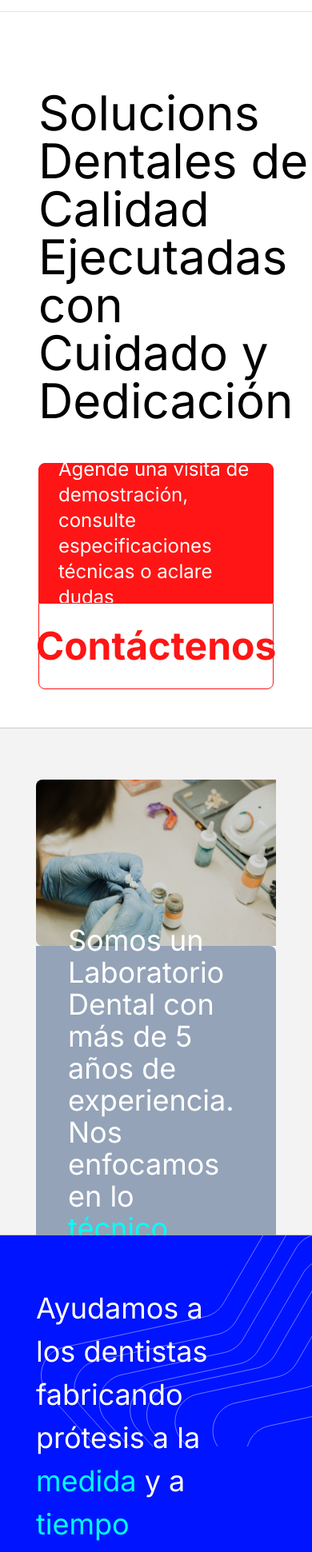
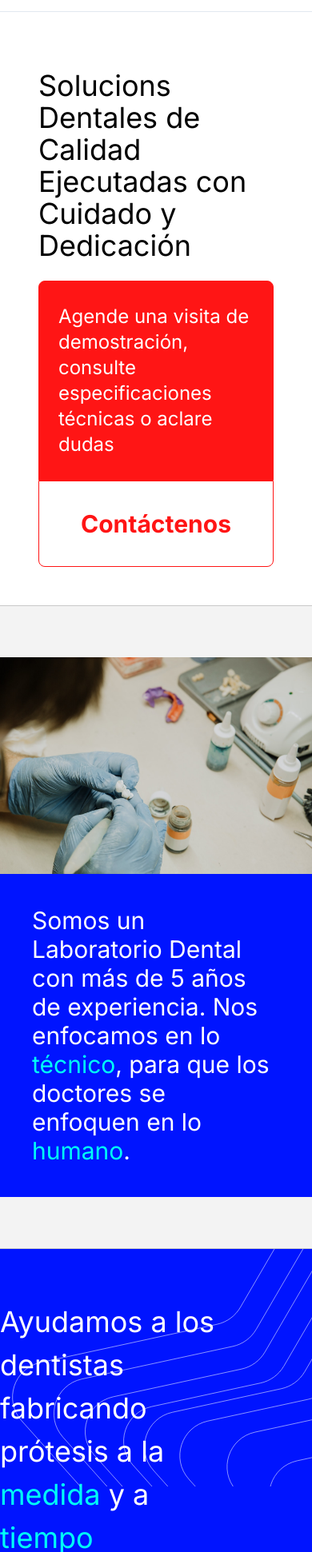
Before and after one commit to HyperMonkey3D/duodent-lab, a Next.js app: page / in a window 390 px wide. Shown: the part 59-2000 px from the top of the page at 80% size. Built offline with nearby package versions, Linux system fonts and the light colour scheme.

Commit message:
style added

```diff
--- a/components/common/Cards.tsx
+++ b/components/common/Cards.tsx
@@ -9,7 +9,7 @@ interface CardProps  {
 
 const Cards = ( { side } : CardProps ) => {
     return(
-        <div className="w-[250px] sm:w-[300px] md:w-[380px] lg:w-[517px] h-[326px] bg-white px-14 py-14 border border-white rounded-lg flex flex-col justify-between z-10">
+        <div className="w-full  lg:w-[400px] xl:w-[517px] h-fit lg:h-[326px] bg-white px-14 py-14 border border-white rounded-lg flex flex-col justify-between z-10">
             <ul>
                 {
                     side === "left" && (
--- a/components/sections/Hero.tsx
+++ b/components/sections/Hero.tsx
@@ -3,16 +3,16 @@ import Link from "next/link"
 const Hero = () => {
     return(
         <section className="py-6">
-            <div className="container mx-auto flex flex-wrap justify-evenly py-6">
-                <div className=" xl:w-[674px] pl-12 py-12 bg-white">
-                    <h1 className="text-6xl">Solucions Dentales de Calidad <br></br> Ejecutadas con Cuidado y Dedicación</h1>
+            <div className="container mx-auto flex flex-wrap xl:flex-nowrap justify-evenly p-6">
+                <div className="w-full lg:w-[700px] xl:w-[800px] p-6 bg-white">
+                    <h1 className="text-4xl md:text-5xl xl:text-6xl">Solucions Dentales de Calidad <br></br> Ejecutadas con Cuidado y Dedicación</h1>
                 </div>
-                <div className="w-full xl:w-[500px]  flex flex-col justify-center items-center bg-white px-12">
-                    <div className="w-full lg:w-[600px] xl:w-[394px] h-[175px] bg-duo-orange flex items-center border border-duo-orange rounded-t-lg">
+                <div className="w-full xl:w-[500px]  flex flex-col justify-center items-center bg-white px-6">
+                    <div className="w-full lg:w-[600px] xl:w-[394px] h-[250px]  sm:h-[175px] bg-duo-orange flex items-center border border-duo-orange rounded-t-lg">
                             <p className="text-white p-6 text-2xl ">Agende una visita de demostración, consulte especificaciones técnicas o aclare dudas</p>
                     </div>
                     <div className="w-full lg:w-[600px]  xl:w-[394px] bg-white h-[108px] flex items-center justify-center border border-duo-orange rounded-b-lg">
-                            <Link href={"#hablemos"} className={"text-duo-orange text-5xl font-bold"}>Contáctenos</Link>
+                            <Link href={"#hablemos"} className={"text-duo-orange text-3xl  sm:text-5xl font-bold"}>Contáctenos</Link>
                         </div>
                 </div>
             </div>
--- a/components/sections/HowWeHelp.tsx
+++ b/components/sections/HowWeHelp.tsx
@@ -5,15 +5,20 @@ import lines from "../../public/stars.svg"
 
 const HowWeHelp = () => {
     return(
-        <section id="como-le-ayudamos" className="bg-duo-blue py-16 relative">
-            <Image
-                src={lines}
-                alt="lines"
-                className="absolute top-0 right-0 -z-1"
-            />
-            <div className="container mx-auto z-10">
-                <div className="w-[300px] md:w-[700] lg:w-[900px] xl:w-[1100px]  mx-auto">
-                    <div className="w-3/4">
+        <section id="como-le-ayudamos" className="bg-duo-blue py-16 relative overflow-clip">
+            <div className=" absolute right-0 bottom-0  w-full h-full -z-1">
+                <Image
+                    src={lines}
+                    alt="lines"
+                    className="w-full scale-125 xl:transform-none"
+                />
+            </div>
+
+
+
+            <div className="container mx-auto z-10 ">
+                <div className="w-full lg:w-[900px] xl:w-[1100px]  mx-auto ">
+                    <div className="w-3/4 ">
                         <h2 className="mb-9 text-white">
                             Ayudamos a los dentistas fabricando prótesis a la <span className="text-duo-light-blue-300">medida</span> y a <span className="text-duo-light-blue-300">tiempo</span>
                         </h2>
--- a/components/sections/Us.tsx
+++ b/components/sections/Us.tsx
@@ -4,16 +4,16 @@ import Image from "next/image"
 const Us = () => {
     return(
         <section id="nosotros" className="py-16 bg-duo-light-gray border-y border-duo-stroke">
-            <div className="flex flex-wrap container mx-auto h-[505px] justify-center w-[300px] sm:w-[400px] md:2-[500px] lg:w-[1300px]">
+            <div className="flex flex-wrap container mx-auto xl:h-[505px] justify-center w-full sm:px-5 ">
                     <div >
                         <Image
                             src={Technician}
                             alt={"technician"}
-                            className="border-0 rounded-l-lg"
+                            className="border-0 sm:rounded-t-lg xl:rounded-l-lg xl:rounded-r-none  "
                         />
                     </div>
-                    <div className="w-[490px] h-[505px] bg-slate-400 flex justify-center items-center px-10 border-0 rounded-r-lg">
-                        <h2 className="text-4xl text-white">
+                    <div className="w-full lg:w-[728px] xl:w-[490px] h-full lg:h-[505px] bg-duo-blue flex justify-center items-center p-10 xl:border-0 xl:rounded-r-lg  md:py-16">
+                        <h2 className="text-3xl md:text-4xl text-white">
                             Somos un Laboratorio Dental con más de 5 años de experiencia. Nos enfocamos en lo <span className="text-duo-light-blue-300">técnico</span>, para que los doctores se enfoquen
                             en lo <span className="text-duo-light-blue-300">humano</span>.
                         </h2>
--- a/tailwind.config.js
+++ b/tailwind.config.js
@@ -11,6 +11,8 @@ module.exports = {
         'gradient-radial': 'radial-gradient(var(--tw-gradient-stops))',
         'gradient-conic':
           'conic-gradient(from 180deg at 50% 50%, var(--tw-gradient-stops))',
+        'stars': "url('../public/stars.svg')",
+        'lines': "url('../public/lines.svg')"
       },
       colors: {
         "duo-orange": "#FF1515",
```
Also changed, not shown: public/lines.svg (added).
